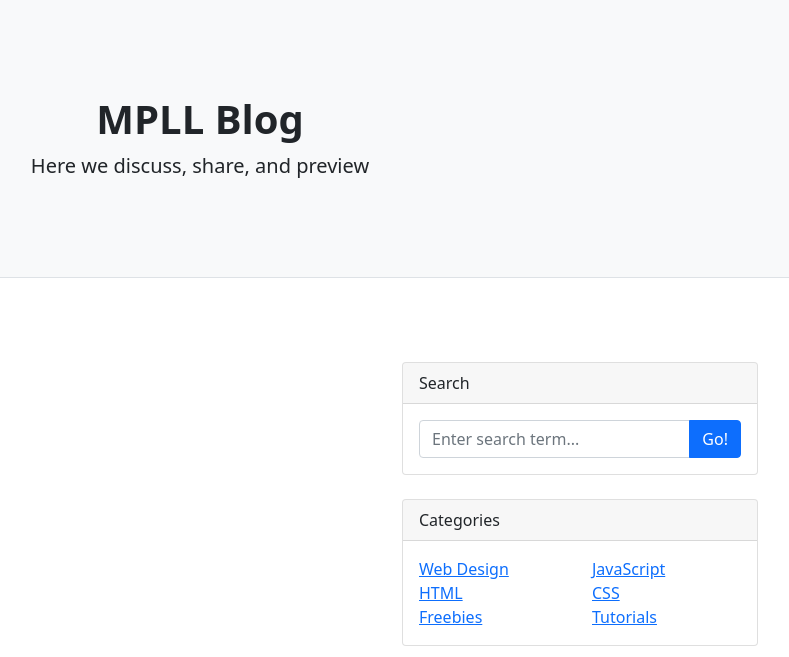
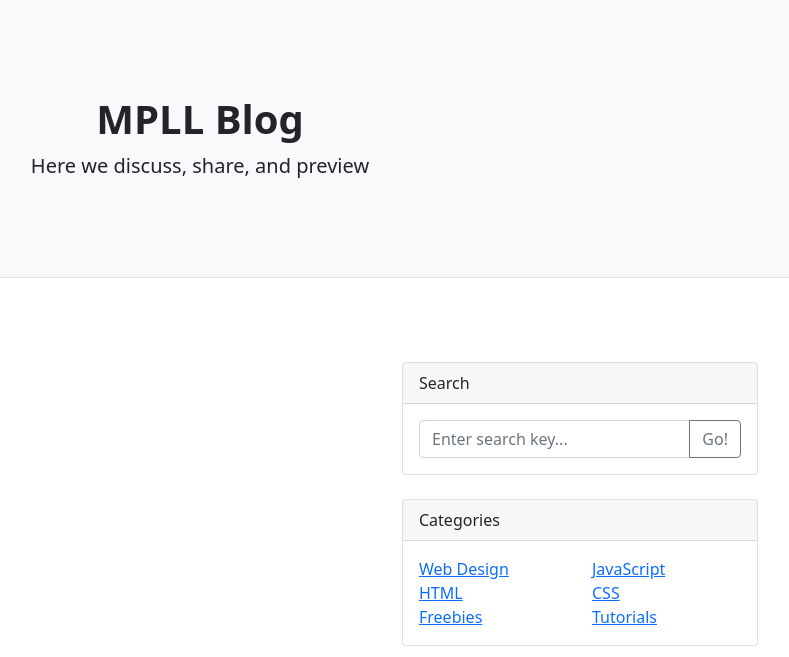
Before and after one commit to ZiadMansourM/MPLL, a Django app: page /blog/ in a window 1280 px wide. Shown: the part 57-714 px from the top of the page, without its empty margins (440-1229 px from the left). Run offline with Django 3.2, Linux system fonts and the light colour scheme; data that the repository does not hold is empty; parts of the project's set-up code (start-up, migrations or seed data) failed here and were passed over; some libraries are stand-ins or nearby versions.

Commit message:
added search form

```diff
--- a/blog/templates/blog/home.html
+++ b/blog/templates/blog/home.html
@@ -56,14 +56,15 @@
             <div class="col-lg-4">
                 <!-- Search widget-->
                 <div class="card mb-4">
-                    <div class="card-header">Search</div>
-                    <div class="card-body">
-                        <div class="input-group">
-                            <input class="form-control" type="text" placeholder="Enter search term..."
-                                aria-label="Enter search term..." aria-describedby="button-search" />
-                            <button class="btn btn-primary" id="button-search" type="button">Go!</button>
+                    <form action="{% url 'blog-home' %}" method="GET">
+                        <div class="card-header">Search</div>
+                        <div class="card-body">
+                            <div class="input-group">
+                                <input name="serachkey" class="form-control" type="search" placeholder="Enter search key..." aria-label="Enter search key..." aria-describedby="button-search"/>
+                                <button class="btn btn-outline-secondary" id="button-search" type="submit">Go!</button>
+                            </div>
                         </div>
-                    </div>
+                    </form>
                 </div>
                 <!-- Categories widget-->
                 <div class="card mb-4">
```
